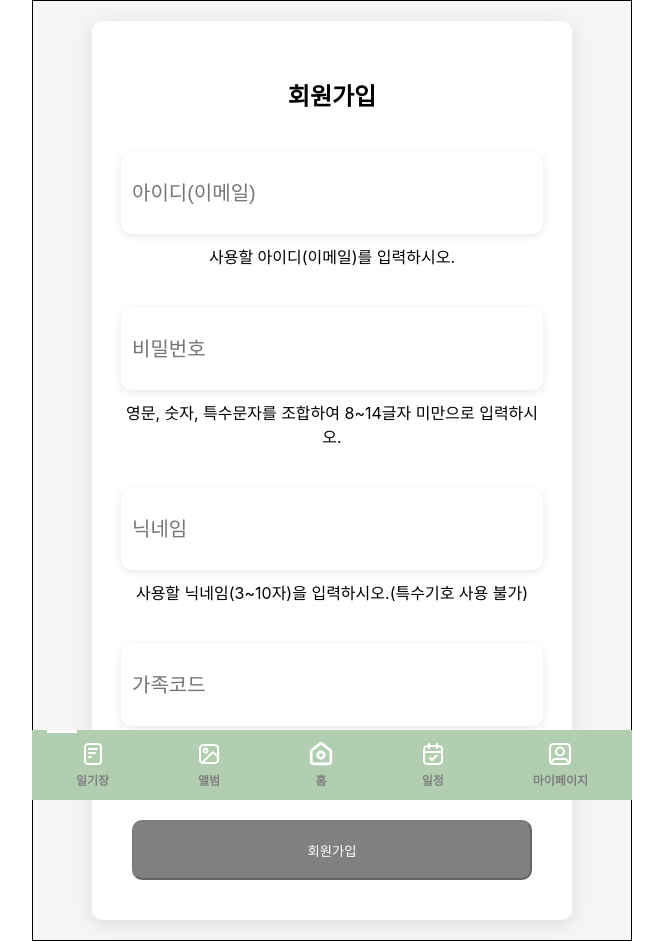
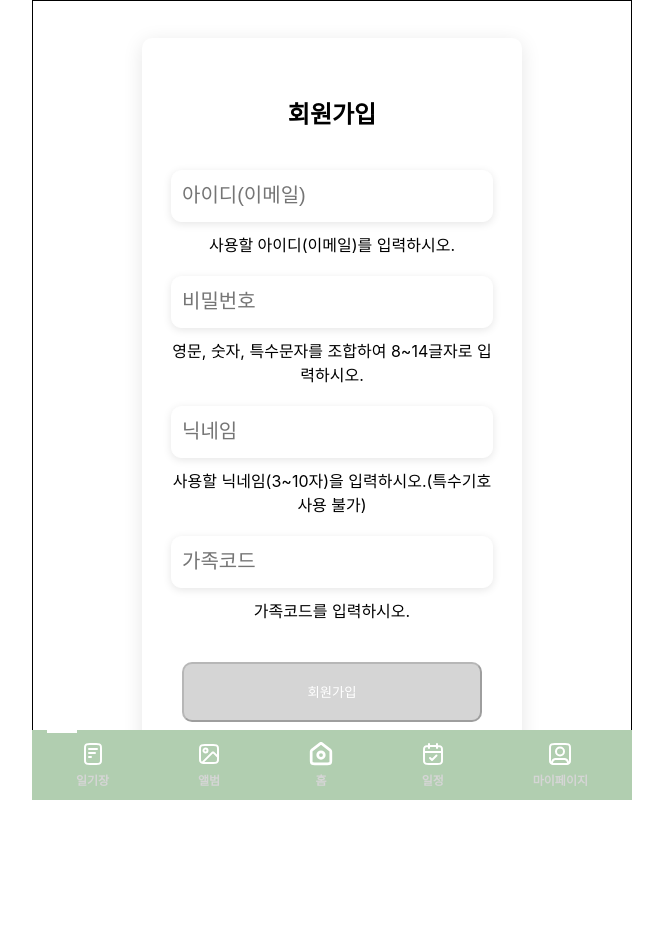
Before and after one commit to MyongjiCollaboration/Front, a React (Create React App) app: page /auth/signin in a window 1280 px wide. Shown: the whole page, without its empty margins (308-971 px from the left). After the commit the page ends 800 px from the top, so only its background shows below. Built offline with nearby package versions, Linux system fonts and the light colour scheme.

Commit message:
fix : 로그인, 회원가입 크기 수정

```diff
--- a/src/components/BigButton.js
+++ b/src/components/BigButton.js
@@ -10,11 +10,11 @@ const BigButton = ({ disabled, onClick, children }) => {
 };
 
 const Btn = styled.button`
-  width: 400px;
+  width: 300px;
   height: 60px;
   border-radius: 10px;
   background-color: ${({ disabled, theme }) =>
-    disabled ? theme.colors.gray : theme.colors.green2};
+    disabled ? theme.colors.gray : theme.colors.green4};
   color: ${({ theme }) => theme.colors.white};
   ${({ theme }) => theme.fonts.bigButtonText};
 `;
--- a/src/components/InputFilled.js
+++ b/src/components/InputFilled.js
@@ -34,8 +34,8 @@ const InputContainer = styled.div`
 `;
 
 const Filled = styled.input`
-  width: 400px;
-  min-height: 60px;
+  width: 300px;
+  min-height: 30px;
   border: 1px solid ${({ theme }) => theme.colors.white};
   border-radius: 10px;
   ${({ theme }) => theme.fonts.default};
--- a/src/page/Join.js
+++ b/src/page/Join.js
@@ -151,7 +151,7 @@ const Join = () => {
               hint={
                 passwordError
                   ? ''
-                  : '영문, 숫자, 특수문자를 조합하여 8~14글자 미만으로 입력하시오.'
+                  : '영문, 숫자, 특수문자를 조합하여 8~14글자로 입력하시오.'
               }
               error={passwordError}
               success={passwordSuccess}
@@ -224,7 +224,7 @@ const Container = styled.div`
   justify-content: center;
   align-items: center;
   min-height: 100vh;
-  background-color: #f5f5f5;
+
   max-width: 600px;
   margin: 0 auto;
   padding: 20px;
@@ -240,7 +240,7 @@ const CenteredBox = styled.div`
 `;
 
 const AllBox = styled.div`
-  width: 400px;
+  width: 300px;
   padding: 40px;
   display: flex;
   align-items: center;
@@ -255,7 +255,6 @@ const FormContainer = styled.div`
   flex-direction: column;
   align-items: center;
   width: 100%;
-  gap: 20px;
 `;
 
 const Title = styled.h1`
--- a/src/page/Login.js
+++ b/src/page/Login.js
@@ -4,7 +4,6 @@ import styled from 'styled-components';
 import * as Yup from 'yup';
 import InputFilled from '../components/InputFilled';
 import BigButton from '../components/BigButton';
-import BottomNav from '../components/BottomNav';
 
 const Login = () => {
   const [email, setEmail] = useState('');
@@ -123,7 +122,6 @@ const PageContainer = styled.div`
   justify-content: space-between;
   align-items: center;
   height: 100vh;
-  background-color: #f5f5f5;
   position: relative;
   max-width: 600px;
   margin: 0 auto;
@@ -142,7 +140,7 @@ const FormBox = styled.div`
   flex-direction: column;
   align-items: center;
   width: 90%;
-  max-width: 400px;
+  max-width: 300px;
   margin-top: 10vh;
 `;
 
--- a/src/styles/Theme.js
+++ b/src/styles/Theme.js
@@ -49,7 +49,7 @@ export const Theme = {
     green8: '#D4F3D4',
     Black: '#000000',
     white: '#FFFFFF',
-    gray: '#808080',
+    gray: '#D5D5D5',
     red: '#FD0103',
     blue: 'blue',
   },
```
